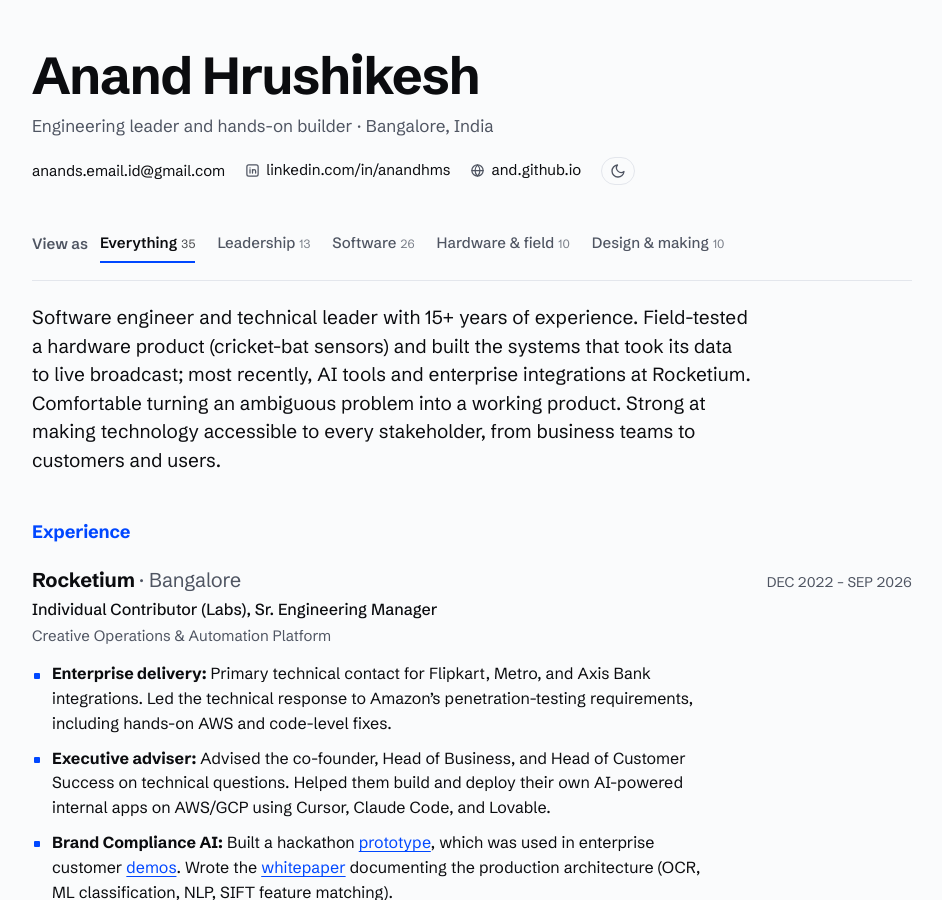
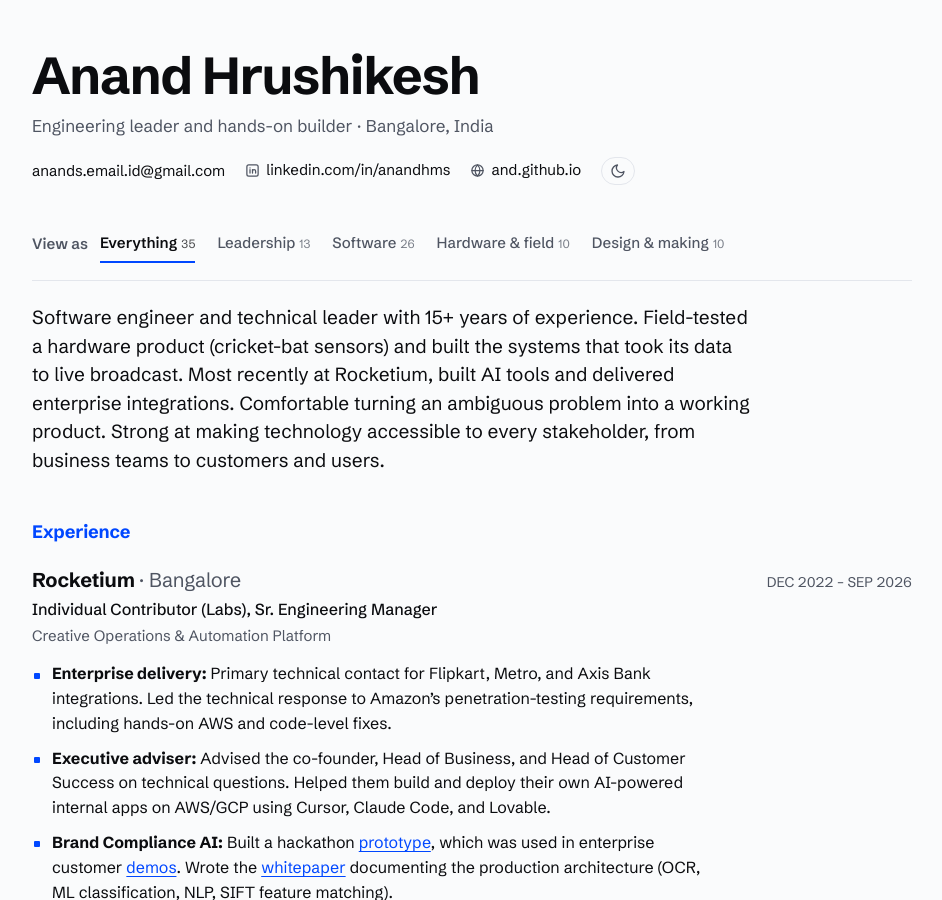
Before and after one commit to and/and.github.io, a Jekyll site: the page resume/index.html, which Jekyll copies as it is, in a window 1280 px wide and 900 px high. Shown: the whole window, without its empty margins (168-1110 px from the left). Built offline with Jekyll 4.4.1, drawn with Linux system fonts in a browser that asks for light colours.

Commit message:
Resume summary: 'Most recently at Rocketium, built AI tools and delivered enterprise integrations.'
Co-Authored-By: Claude Opus 5.5 <noreply@anthropic.com>
Claude-Session: https://claude.ai/code/session_01MuwebNEXBFxCrvNjpbsvNM

```diff
--- a/resume/index.html
+++ b/resume/index.html
@@ -237,7 +237,7 @@ a:hover { text-decoration-thickness: 2px; }
 
   <main id="panel" role="tabpanel" aria-labelledby="tab-all">
     <div class="lens" aria-live="polite">
-      <p class="lens-summary" id="lens-summary">Software engineer and technical leader with 15+ years of experience. Field-tested a hardware product (cricket-bat sensors) and built the systems that took its data to live broadcast; most recently, AI tools and enterprise integrations at Rocketium. Comfortable turning an ambiguous problem into a working product. Strong at making technology accessible to every stakeholder, from business teams to customers and users.</p>
+      <p class="lens-summary" id="lens-summary">Software engineer and technical leader with 15+ years of experience. Field-tested a hardware product (cricket-bat sensors) and built the systems that took its data to live broadcast. Most recently at Rocketium, built AI tools and delivered enterprise integrations. Comfortable turning an ambiguous problem into a working product. Strong at making technology accessible to every stakeholder, from business teams to customers and users.</p>
       <p class="lens-note" id="lens-note" hidden></p>
       <p class="lens-meta" id="lens-meta" hidden></p>
     </div>
@@ -505,7 +505,7 @@ a:hover { text-decoration-thickness: 2px; }
 (function () {
   var LENS = {
     all: {
-      s: "Software engineer and technical leader with 15+ years of experience. Field-tested a hardware product (cricket-bat sensors) and built the systems that took its data to live broadcast; most recently, AI tools and enterprise integrations at Rocketium. Comfortable turning an ambiguous problem into a working product. Strong at making technology accessible to every stakeholder, from business teams to customers and users.",
+      s: "Software engineer and technical leader with 15+ years of experience. Field-tested a hardware product (cricket-bat sensors) and built the systems that took its data to live broadcast. Most recently at Rocketium, built AI tools and delivered enterprise integrations. Comfortable turning an ambiguous problem into a working product. Strong at making technology accessible to every stakeholder, from business teams to customers and users.",
       n: ""
     },
     lead: {
```
